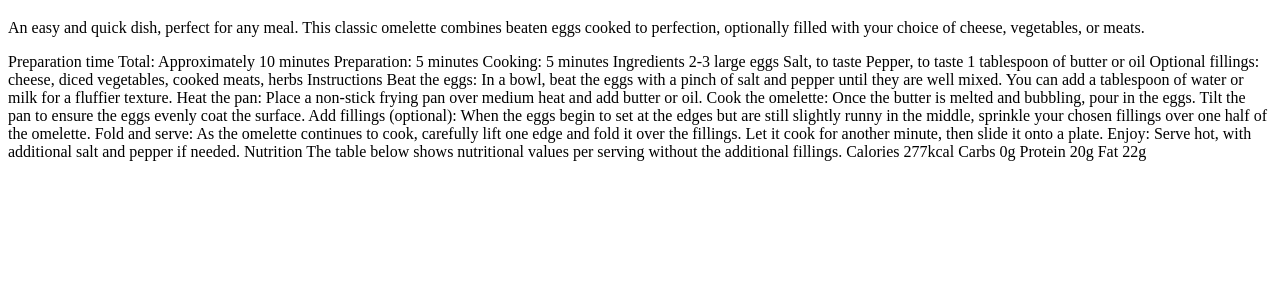
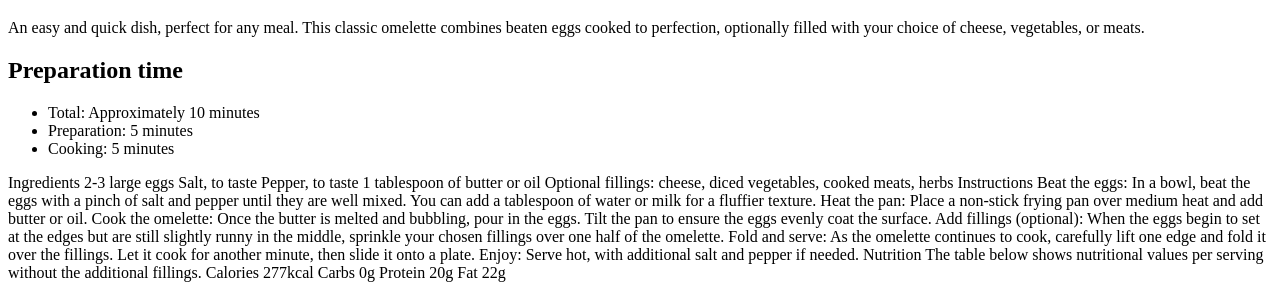
Before and after one commit to g-akca/recipe-page, a plain HTML site: page index.html in a window 1280 px wide. Shown: the part 673-963 px from the top of the page. Before the commit the page ends 842 px from the top, so only its background shows below. Drawn offline with Linux system fonts and the light colour scheme.

Commit message:
Add preparation time HTML

```diff
--- a/index.html
+++ b/index.html
@@ -14,11 +14,15 @@
       <p id="description">An easy and quick dish, perfect for any meal. This classic omelette combines beaten eggs cooked
       to perfection, optionally filled with your choice of cheese, vegetables, or meats.</p>
 
-      Preparation time
+      <div id="prep-time">
+        <h2>Preparation time</h2>
 
-      Total: Approximately 10 minutes
-      Preparation: 5 minutes
-      Cooking: 5 minutes
+        <ul>
+          <li><span class="bold-text">Total:</span> Approximately 10 minutes</li>
+          <li><span class="bold-text">Preparation:</span> 5 minutes</li>
+          <li><span class="bold-text">Cooking:</span> 5 minutes</li>
+        </ul>
+      </div>
 
       Ingredients
 
```
